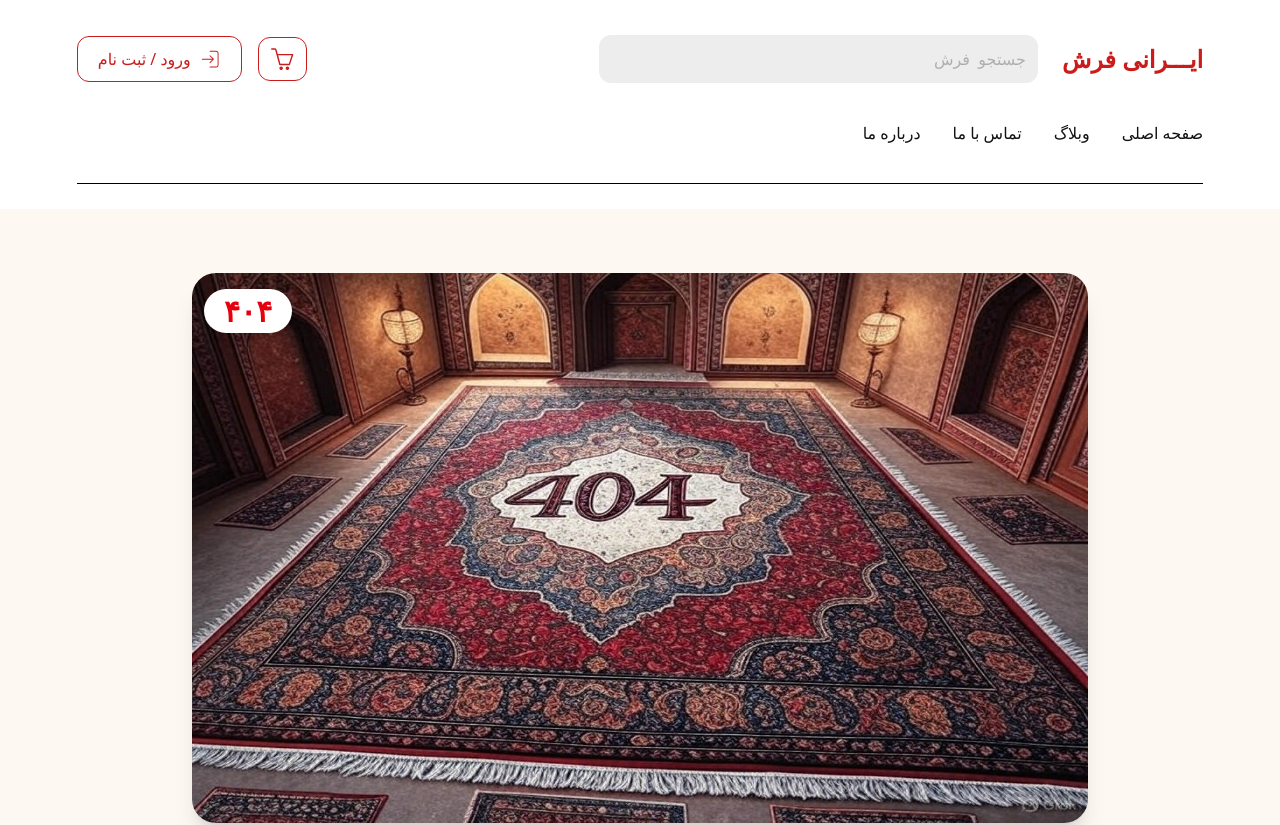
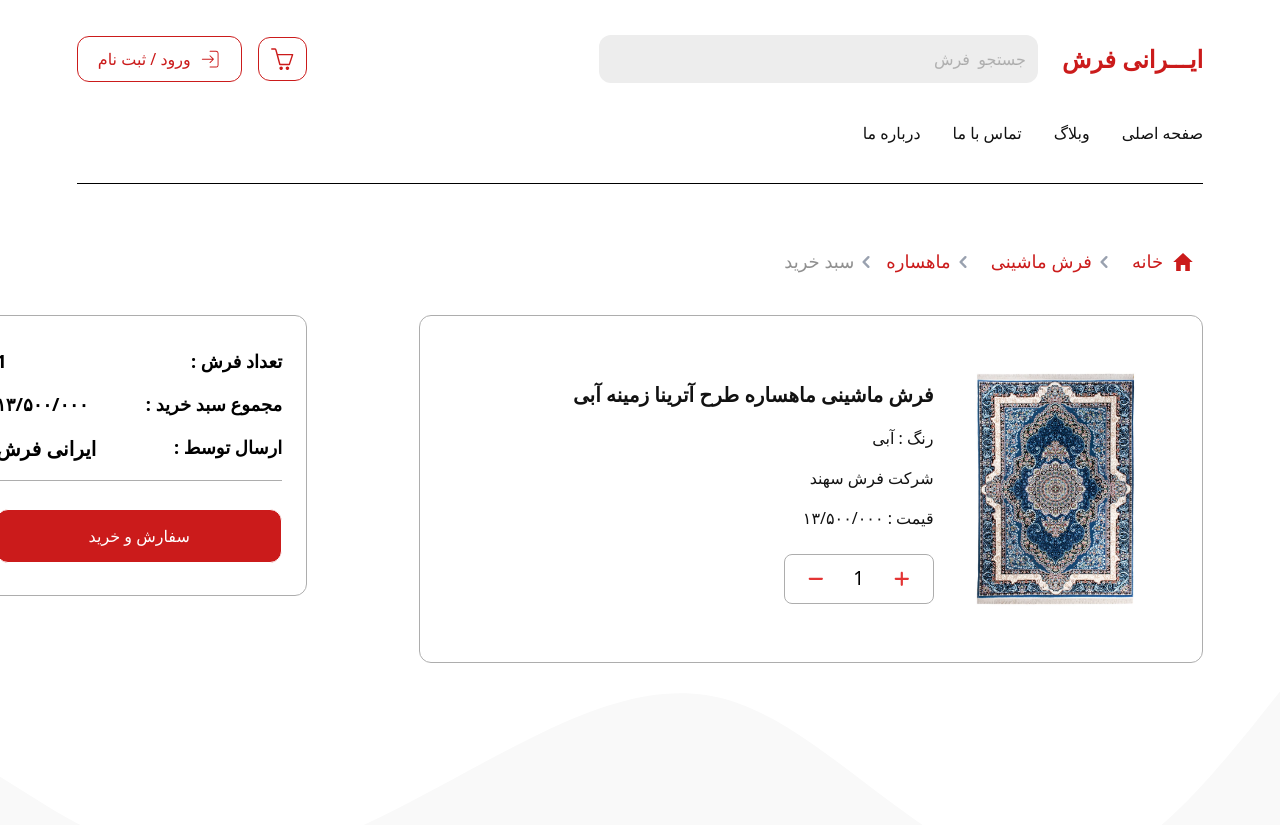
Before and after one commit to saman-tofighian/Carpet_Project, a Next.js app: page /shopping in a window 1280 px wide. Before the commit this address had no page. Shown: the top 825 px of the page. Built offline with nearby package versions, Linux system fonts and the light colour scheme.

Commit message:
create shopping cart

```diff
--- a/Components/Product/About.jsx
+++ b/Components/Product/About.jsx
@@ -19,7 +19,7 @@ export default function () {
           شش متری ( ۳۰۰ * ۲۰۰ )
         </span>
       </div>
-      <div className='w-full mt-8 xl:mt-14'>
+      <div className='w-full mt-8 xl:mt-9'>
         <h6 className='text-[#000000] font-medium text-[18px]'>ویژگی ها</h6>
         <div className='w-full grid grid-cols-12 mt-6 gap-x-6 gap-y-8 xl:gap-x-8'>
           <div className='col-span-6 sm:col-span-5 sm:col-start-2 md:col-span-4 md:col-start-3 lg:col-span-3 lg:col-start-4 xl:col-span-6 bg-[#EDEDED] p-3.5 rounded-[8px]'>
--- /dev/null
+++ b/Components/Shopping/About.jsx
@@ -0,0 +1,26 @@
+import { FaMinus, FaPlus } from 'react-icons/fa6';
+export default function About() {
+  return (
+    <div className='col-span-8 mt-2'>
+      <h5 className='font-bold text-[20px] text-[#121212]'>
+        فرش ماشینی ماهساره طرح آترینا زمینه آبی
+      </h5>
+      <span className='block mt-4 text-[#121212] font-medium'>رنگ : آبی</span>
+      <span className='block mt-4 text-[#121212] font-medium'>
+        شرکت فرش سهند
+      </span>
+      <span className='block mt-4 text-[#121212] font-medium '>
+        قیمت : ۱۳/۵۰۰/۰۰۰
+      </span>
+      <div className='py-1.5 px-2 border border-[#ADADAD] rounded-[8px] w-[150px] h-[50px] mt-6 flex items-center justify-around text-[#000000] text-[19px]'>
+        <button className='cursor-pointer'>
+          <FaPlus color='#E43434' size='1.1rem' />
+        </button>
+        1
+        <button className='cursor-pointer'>
+          <FaMinus color='#E43434' size='1.1rem' />
+        </button>
+      </div>
+    </div>
+  );
+}
--- /dev/null
+++ b/Components/Shopping/Image.jsx
@@ -0,0 +1,7 @@
+export default function Image() {
+  return (
+    <figure className='col-span-4'>
+      <img src='/shopping.png' alt='p1' className='w-[250px] h-[234px]' />
+    </figure>
+  );
+}
--- /dev/null
+++ b/Components/Shopping/Seller.jsx
@@ -0,0 +1,36 @@
+export default function Seller() {
+  return (
+    <div className='w-full'>
+      <div className='border-b md:border border-[#ADADAD] px-6 py-8 rounded-[12px]'>
+        <div className='w-full flex justify-between'>
+          <span className='text-[#000000] font-bold text-[18px]'>
+            تعداد فرش :
+          </span>
+          <span className='text-[#000000] font-bold text-[18px]'>1</span>
+        </div>
+        <div className='w-full flex justify-between mt-4'>
+          <span className='text-[#000000] font-bold text-[18px]'>
+            مجموع سبد خرید :
+          </span>
+          <span className='text-[#000000] font-bold text-[18px]'>
+            ۱۳/۵۰۰/۰۰۰
+          </span>
+        </div>
+        <div className='w-full flex justify-between mt-4'>
+          <span className='text-[#000000] font-bold text-[18px]'>
+            ارسال توسط :
+          </span>
+          <span className='text-[#000000] font-bold text-[20px]'>
+            ایرانی فرش
+          </span>
+        </div>
+        <hr className='mt-4 text-[#ADADAD]' />
+        <div className='w-full flex justify-center mt-7'>
+          <button className='flex w-full py-3.5 border text-white bg-[#CB1B1B] rounded-[12px] justify-center items-center duration-700 ease-linear hover:bg-transparent hover:border  hover:text-[#CB1B1B] cursor-pointer'>
+            سفارش و خرید
+          </button>
+        </div>
+      </div>
+    </div>
+  );
+}
--- /dev/null
+++ b/Components/Shopping/Shopping.jsx
@@ -0,0 +1,11 @@
+import About from './About';
+import Image from './Image';
+
+export default function ShoppingCart() {
+  return (
+    <div className='grid grid-cols-12'>
+      <Image />
+      <About />
+    </div>
+  );
+}
--- /dev/null
+++ b/pages/shopping/index.jsx
@@ -0,0 +1,91 @@
+import Seller from '@/Components/Shopping/Seller';
+import ShoppingCart from '@/Components/Shopping/Shopping';
+import Link from 'next/link';
+import { IoMdHome } from 'react-icons/io';
+
+export default function Shopping() {
+  return (
+    <section className='w-full mt-8'>
+      <div className='w-full grid grid-cols-12 px-[6%] xl:gap-x-28'>
+        <div className='col-span-12'>
+          <nav aria-label='breadcrumb' dir='rtl'>
+            <ol className='inline-flex items-center space-x-reverse space-x-2 py-2 text-sm font-medium'>
+              <li className='inline-flex items-center'>
+                <Link
+                  href='/'
+                  className='text-[#CB1B1B] text-[18px] flex items-center gap-x-2'
+                >
+                  <IoMdHome size='1.5rem' />
+                  خانه
+                </Link>
+              </li>
+              <li className='inline-flex items-center space-x-2 space-x-reverse'>
+                <svg
+                  className='h-6 w-6 text-gray-400'
+                  fill='currentColor'
+                  viewBox='0 0 20 20'
+                  xmlns='http://www.w3.org/2000/svg'
+                >
+                  <path
+                    fillRule='evenodd'
+                    d='M12.707 5.293a1 1 0 010 1.414L9.414 10l3.293 3.293a1 1 0 01-1.414 1.414l-4-4a1 1 0 010-1.414l4-4a1 1 0 011.414 0z'
+                    clipRule='evenodd'
+                  ></path>
+                </svg>
+                <Link href='/' className='text-[#CB1B1B] text-[18px]'>
+                  فرش ماشینی
+                </Link>
+              </li>
+              <li
+                className='inline-flex items-center space-x-2 space-x-reverse'
+                aria-current='page'
+              >
+                <svg
+                  className='h-6 w-6 text-gray-400'
+                  fill='currentColor'
+                  viewBox='0 0 20 20'
+                  xmlns='http://www.w3.org/2000/svg'
+                >
+                  <path
+                    fillRule='evenodd'
+                    d='M12.707 5.293a1 1 0 010 1.414L9.414 10l3.293 3.293a1 1 0 01-1.414 1.414l-4-4a1 1 0 010-1.414l4-4a1 1 0 011.414 0z'
+                    clipRule='evenodd'
+                  ></path>
+                </svg>
+                <Link className='text-[#CB1B1B] text-[18px]' href='/'>
+                  ماهساره
+                </Link>
+              </li>
+              <li
+                className='inline-flex items-center space-x-2 space-x-reverse'
+                aria-current='page'
+              >
+                <svg
+                  className='h-6 w-6 text-gray-400'
+                  fill='currentColor'
+                  viewBox='0 0 20 20'
+                  xmlns='http://www.w3.org/2000/svg'
+                >
+                  <path
+                    fillRule='evenodd'
+                    d='M12.707 5.293a1 1 0 010 1.414L9.414 10l3.293 3.293a1 1 0 01-1.414 1.414l-4-4a1 1 0 010-1.414l4-4a1 1 0 011.414 0z'
+                    clipRule='evenodd'
+                  ></path>
+                </svg>
+                <Link className='text-[#909090] text-[18px]' href='/'>
+                  سبد خرید
+                </Link>
+              </li>
+            </ol>
+          </nav>
+        </div>
+        <div className='col-span-8 border border-[#ADADAD] py-14 px-6 rounded-[12px] mt-8'>
+          <ShoppingCart />
+        </div>
+        <div className='col-span-4 mt-8'>
+          <Seller />
+        </div>
+      </div>
+    </section>
+  );
+}
```
Also changed, not shown: public/shopping.png (added).
